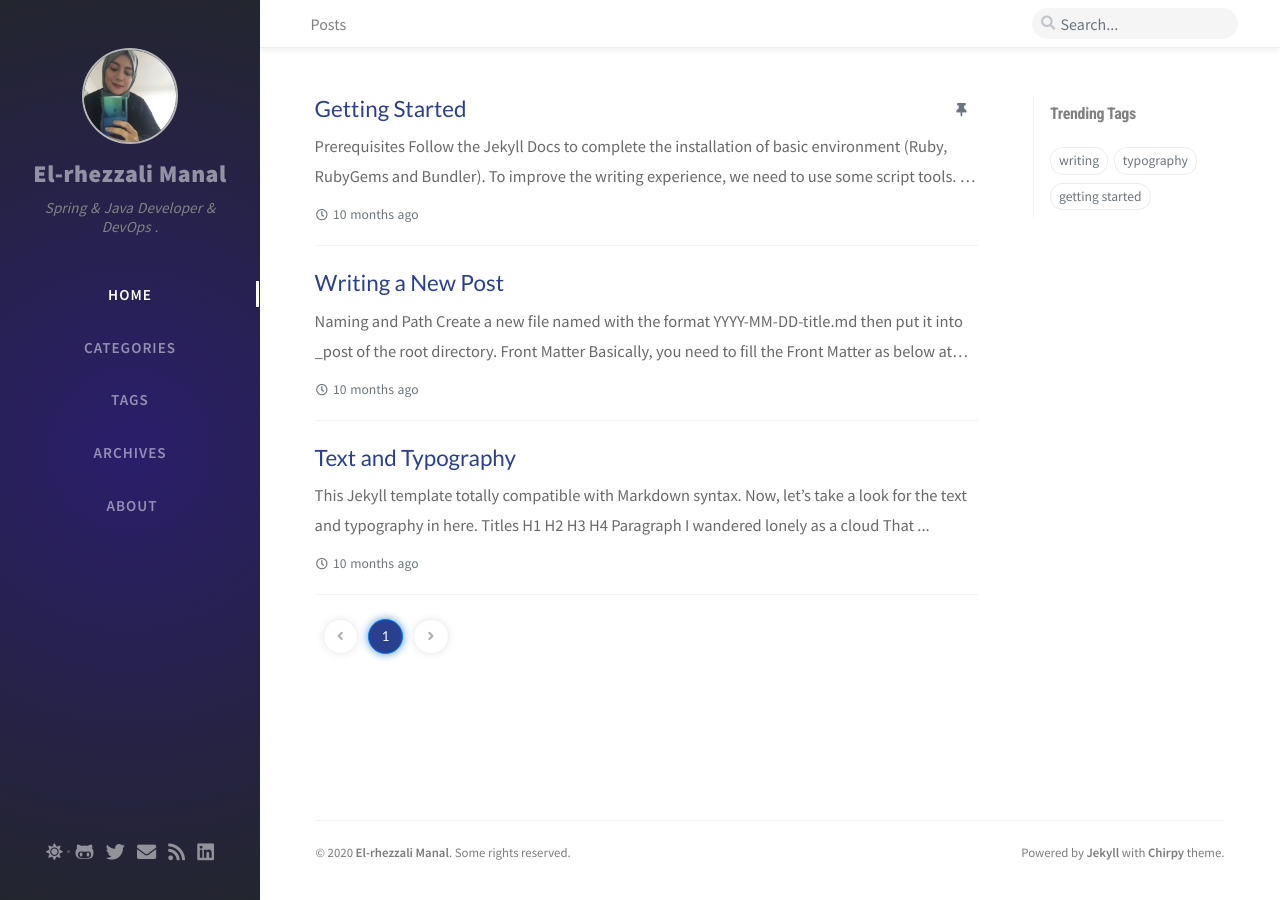
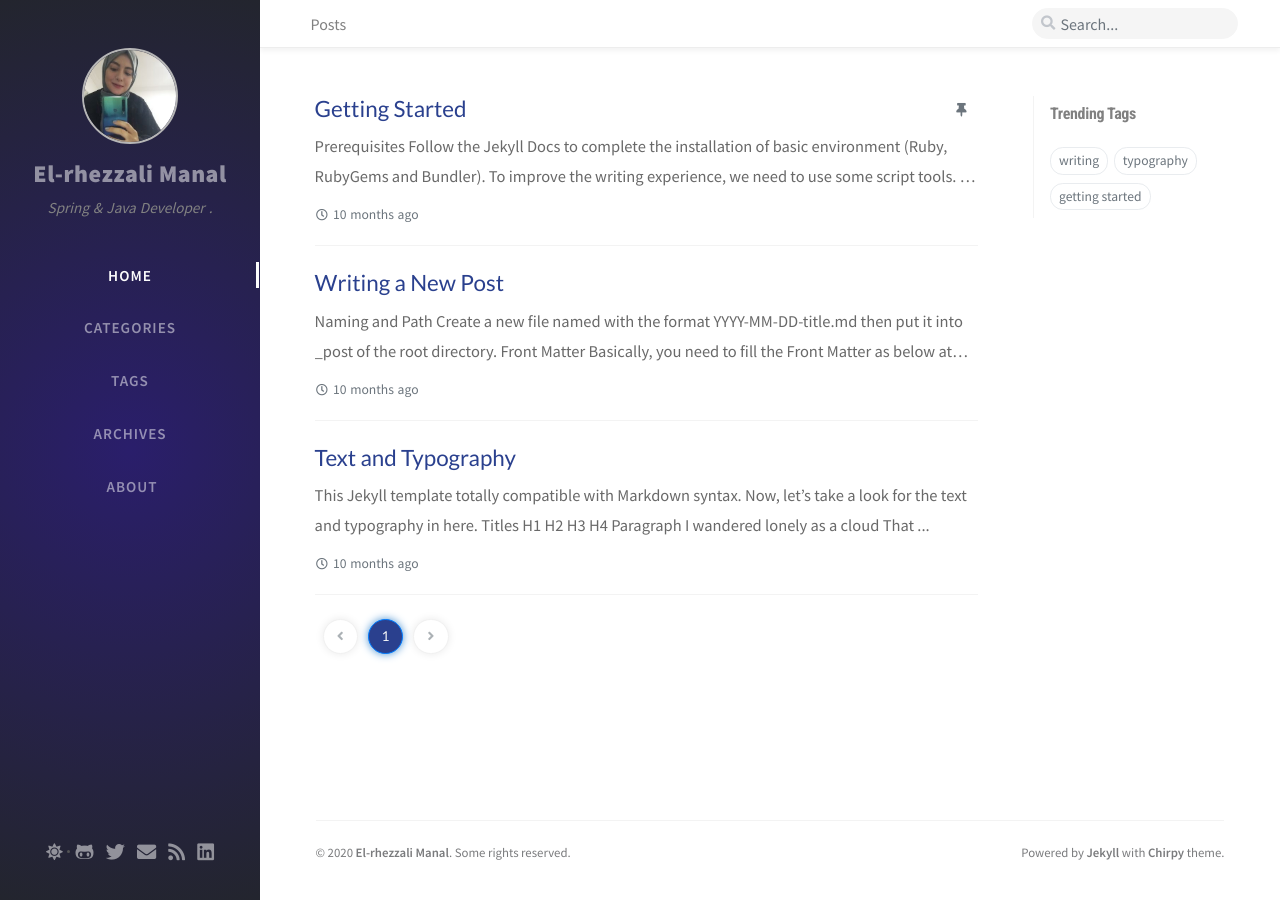
Before and after one commit to manal-elrhezzali/manal-elrhezzali.github.io, a Jekyll site: the page built from index.html, in a window 1280 px wide. Built offline with Jekyll 4.4.1, drawn with Linux system fonts in a browser that asks for light colours; nearby versions of some CDN libraries; the list of posts is cut into pages by our own code; comment, search, counter and statistics services are not loaded.

```diff
--- a/_config.yml
+++ b/_config.yml
@@ -10,7 +10,7 @@
 
 title: El-rhezzali Manal                      # the main title
 
-tagline: Spring & Java Developer & DevOps .  # it will display as the sub-title
+tagline: Spring & Java Developer .  # it will display as the sub-title
 
 description: >-                        # used by seo meta and the atom feed
   portfolio, sidebar, side project,spring,java,spring boot,docker,devops
```
